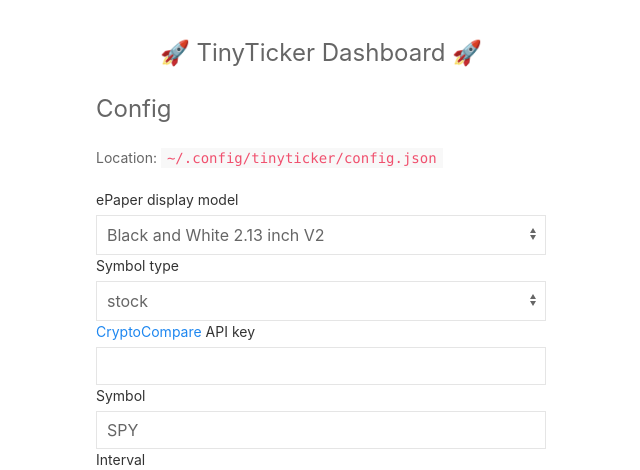
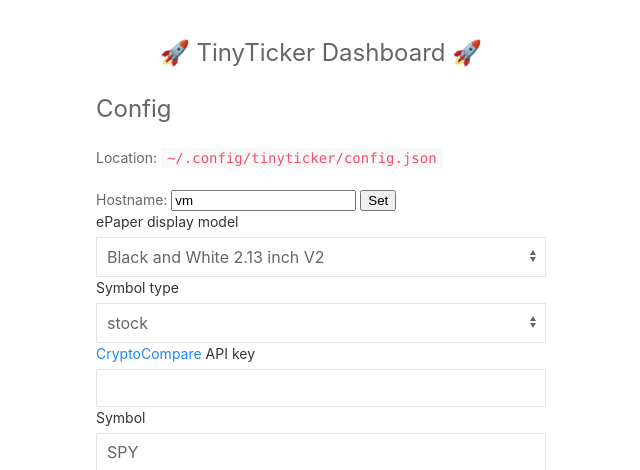
Before and after one commit to loiccoyle/tinyticker, a Flask app: page / in a window 1280 px wide. Shown: the top 470 px of the page, without its empty margins (319-959 px from the left). Run offline with Flask 2, Linux system fonts and the light colour scheme; data that the repository does not hold is empty.

Commit message:
feat: add hostname setting

```diff
--- a/tinyticker/web/app.py
+++ b/tinyticker/web/app.py
@@ -1,4 +1,6 @@
 import logging
+import socket
+import subprocess
 import sys
 from pathlib import Path
 from socket import timeout
@@ -12,7 +14,7 @@
 from ..ticker import INTERVAL_LOOKBACKS, INTERVAL_TIMEDELTAS, SYMBOL_TYPES
 from ..utils import check_for_update
 from ..waveshare_lib.models import MODELS
-from .command import COMMANDS, refresh
+from .command import COMMANDS, reboot, refresh
 
 logger = logging.getLogger(__name__)
 
@@ -35,6 +37,7 @@
     # remove the update command as we treat it separately
     commands.remove("update")
     log_files = sorted([path.name for path in log_dir.glob("*.log")])
+    hostname = socket.gethostname()
 
     @app.after_request
     def add_header(response):
@@ -54,6 +57,7 @@
         return render_template(
             "index.html",
             cfg=config_file,
+            hostname=hostname,
             commands=commands,
             type_options=cfg.TYPES,
             symbol_type_options=SYMBOL_TYPES,
@@ -101,6 +105,20 @@
             COMMANDS.get(command, lambda: None)()
         return redirect("/", code=302)
 
+    @app.route("/set_hostname")
+    def set_hostname():
+        logger.debug("/host_rename url args: %s", request.args)
+        hostname = request.args.get("hostname")
+        if hostname:
+            subprocess.Popen(f"sudo echo '{hostname}' > /etc/hostname")
+            subprocess.Popen(f"sudo echo '127.0.0.1\t{hostname}' > /etc/hosts")
+            if Path("/etc/comitup.conf").exists():
+                subprocess.Popen(
+                    f"sudo sed -i 's/^ap_name:/\1 {hostname}' /etc/comitup.conf"
+                )
+            reboot()
+        return redirect("/", code=302)
+
     # @app.route("/img/favicon.ico")
     # def favicon():
     #     logger.info("Returning 404 for favicon request")
--- a/tinyticker/web/templates/index.html
+++ b/tinyticker/web/templates/index.html
@@ -32,6 +32,11 @@
         <div class="uk-width-large">
           <p class="uk-text-large">Config</p>
           <p class="uk-text-small">Location: <code>{{config_file | default("~/.config/tinyticker/config.json")}}</code></p>
+          <form class="uk-text-small" action="/set_hostname">
+            <label for="hostname">Hostname: </label>
+            <input type="text" id="hostname" name="hostname" value="{{hostname}}">
+            <input type="submit" value="Set">
+          </form>
           <form class="uk-form-stacked" action="/config">
             <div class="uk-grid uk-grid-small">
               <div class="uk-width-1-1">
```
